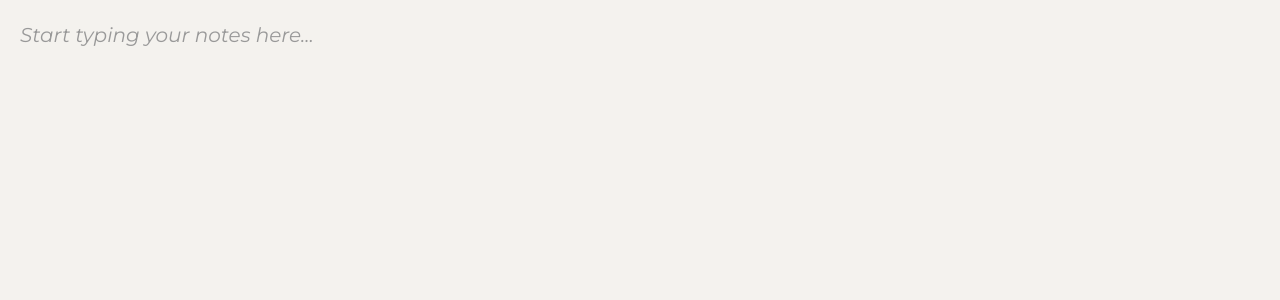
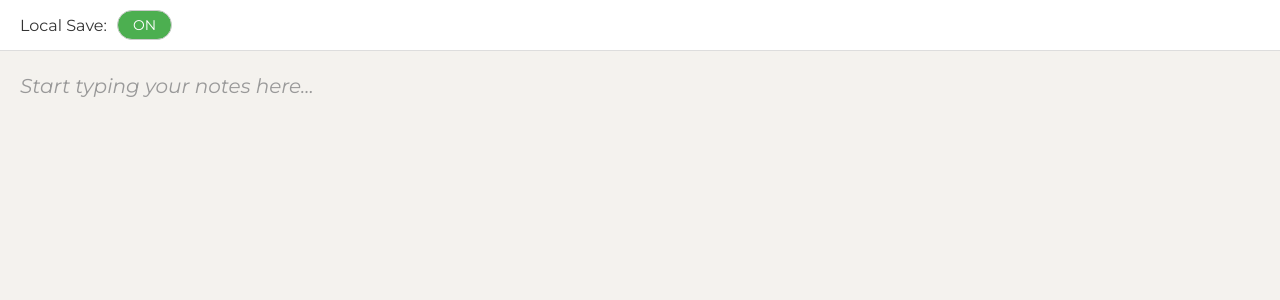
Before and after one commit to Brucewongfromcanton/simple-note-app, a Vue app: page / in a window 1280 px wide. Shown: the top 300 px of the page. Built offline with nearby package versions, Linux system fonts and the light colour scheme.

Commit message:
Add Local Save Toggle

```diff
--- a/src/App.vue
+++ b/src/App.vue
@@ -1,5 +1,18 @@
 <template>
   <div id="app">
+    <!-- Toggle Button -->
+    <div class="toggle-container">
+      <label class="toggle-label">Local Save:</label>
+      <button
+        class="toggle-button"
+        :class="{ active: saveEnabled }"
+        @click="toggleSave"
+      >
+        {{ saveEnabled ? 'ON' : 'OFF' }}
+      </button>
+    </div>
+
+    <!-- Editor -->
     <div
       ref="editor"
       contenteditable="true"
@@ -16,7 +29,8 @@ export default {
   data() {
     return {
       noteContent: localStorage.getItem('noteContent') || '',
-      placeholderText: 'Start typing your notes here...'
+      placeholderText: 'Start typing your notes here...',
+      saveEnabled: true // Default to saving enabled
     };
   },
   mounted() {
@@ -26,7 +40,9 @@ export default {
   methods: {
     handleInput() {
       this.noteContent = this.$refs.editor.innerHTML;
-      localStorage.setItem('noteContent', this.noteContent);
+      if (this.saveEnabled) {
+        localStorage.setItem('noteContent', this.noteContent);
+      }
       this.updatePlaceholder();
     },
     updatePlaceholder() {
@@ -48,6 +64,16 @@ export default {
         event.preventDefault();
         document.execCommand('italic', false, null);
       }
+    },
+    toggleSave() {
+      this.saveEnabled = !this.saveEnabled;
+      if (!this.saveEnabled) {
+        // Clear localStorage when saving is disabled
+        localStorage.removeItem('noteContent');
+      } else {
+        // Save current content to localStorage when saving is enabled
+        localStorage.setItem('noteContent', this.noteContent);
+      }
     }
   }
 };
@@ -66,11 +92,45 @@ body, html {
 
 #app {
   height: 100%;
+  display: flex;
+  flex-direction: column;
+}
+
+.toggle-container {
+  padding: 10px 20px;
+  background-color: #fff;
+  border-bottom: 1px solid #ddd;
+  display: flex;
+  align-items: center;
+  gap: 10px;
+}
+
+.toggle-label {
+  font-family: "Montserrat", serif;
+  font-size: 16px;
+  color: #333;
+}
+
+.toggle-button {
+  padding: 5px 15px;
+  font-family: "Montserrat", serif;
+  font-size: 14px;
+  color: #333;
+  background-color: #f4f2ee;
+  border: 1px solid #ccc;
+  border-radius: 20px;
+  cursor: pointer;
+  transition: background-color 0.3s ease;
+}
+
+.toggle-button.active {
+  background-color: #4caf50; /* Green when ON */
+  color: #fff;
 }
 
 .editor {
   width: 100%;
-  height: 100%;
+  flex-grow: 1;
   border: none;
   outline: none;
   padding: 20px;
```
